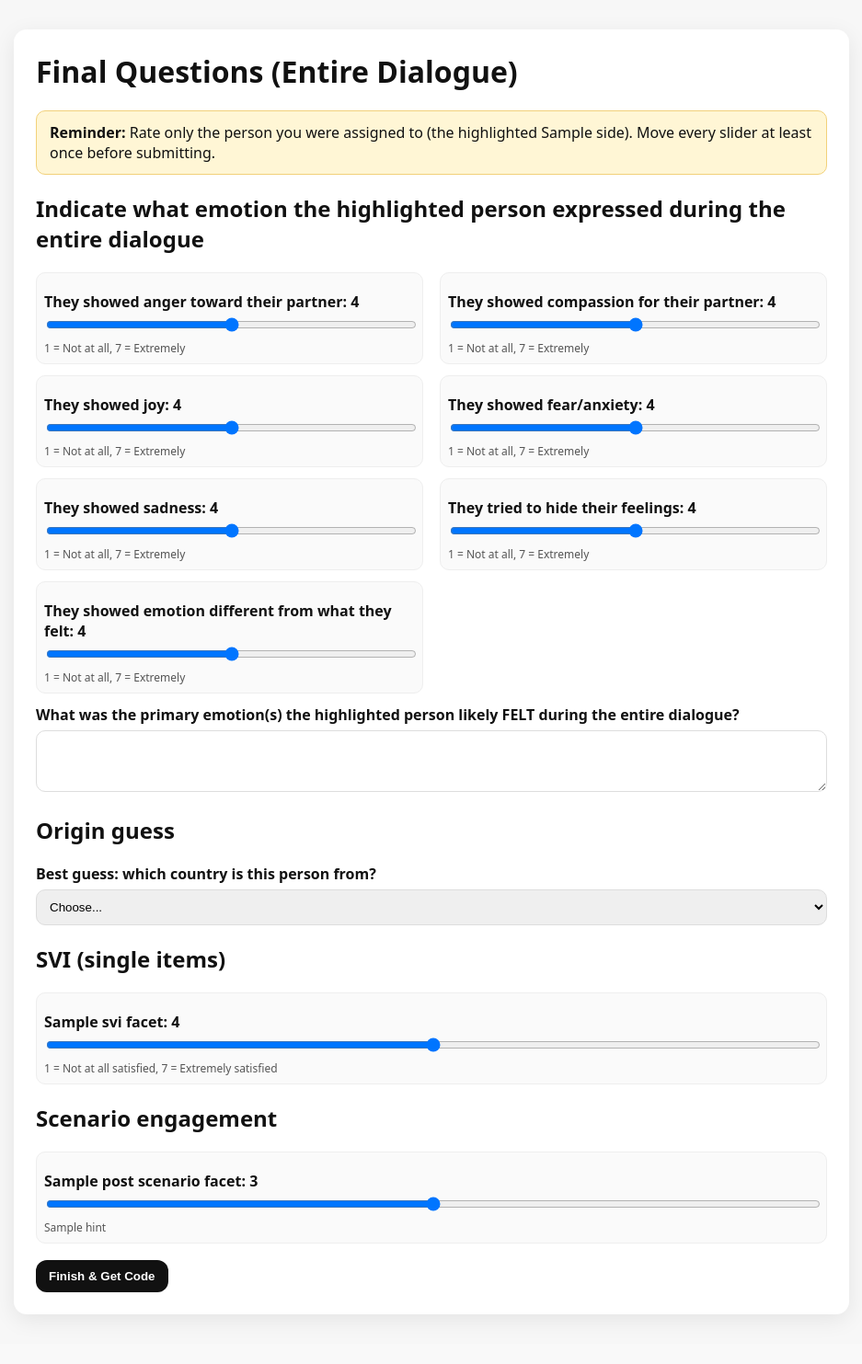
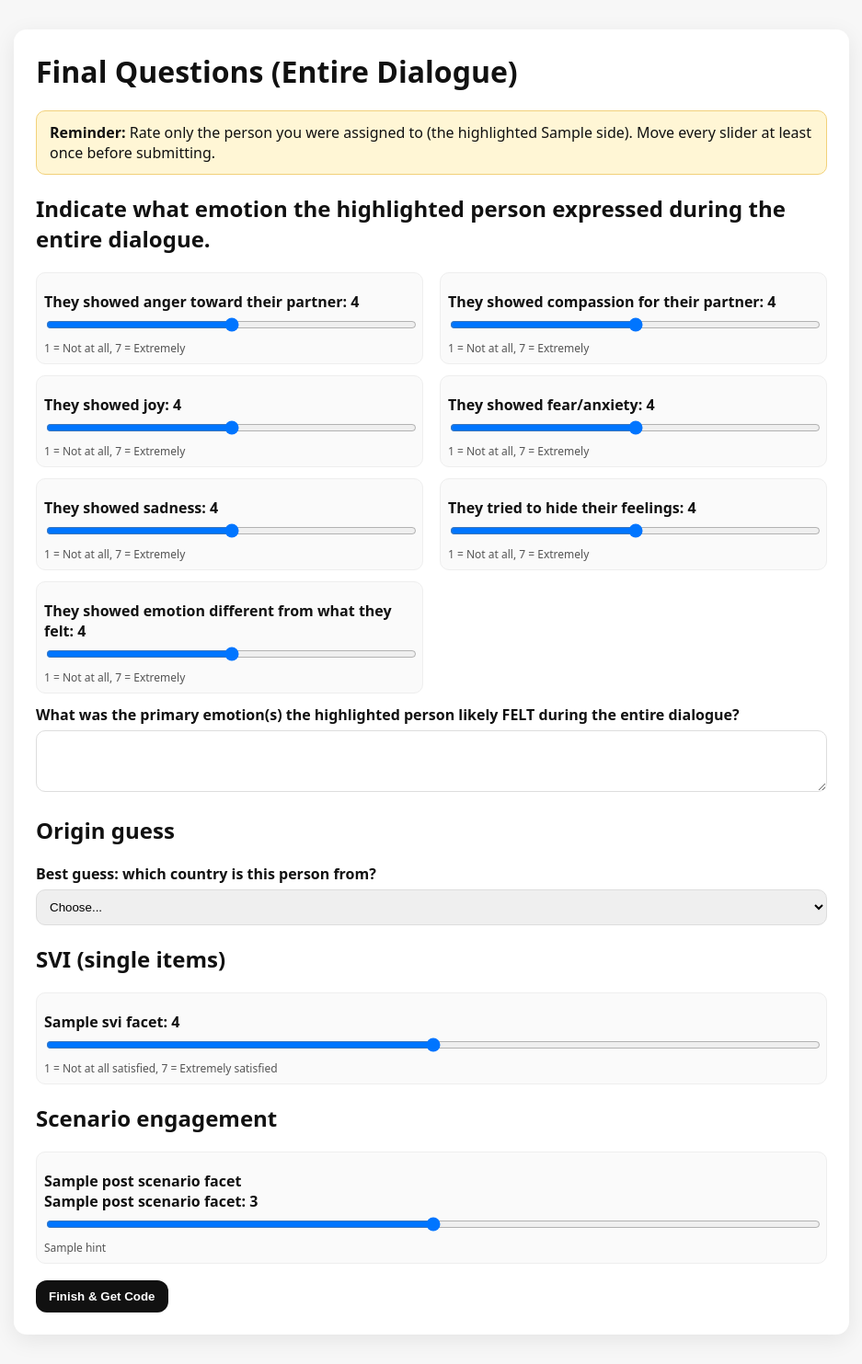
Before and after one commit to janthonyhale/flask_annotation, a Flask app: template templates/post.html in a window 1280 px wide. Shown: the whole page at 92% size, without its empty margins (171-1108 px from the left). Before the commit the page ends 1434 px from the top, so only its background shows below. Run offline with Flask 3, Linux system fonts and the light colour scheme; the template is opened without the code that fills it: most values are stand-ins (such as "Sample title", 1, 10 or a date in 2020).

Commit message:
Add ?lang=en|cn toggle for English and Simplified Chinese UI

```diff
--- a/app.py
+++ b/app.py
@@ -166,6 +166,17 @@ SVI_FACETS = [
     ("svi_process", "How satisfied was the person with the fairness of the process?"),
     ("svi_self", "How satisfied was the person with how they represented themselves?"),
 ]
+
+POST_SCENARIO_FACETS = {
+    "en": [
+        ("emotional_authenticity", "Question 1 — Emotional Authenticity", "To what extent did this participant appear to be genuinely experiencing the emotions they expressed, rather than simply performing what the situation seemed to call for?", "1 — Clearly performing / going through the motions 2 — Mostly surface-level, occasional glimpses of genuine feeling 3 — Uncertain / mixed signals 4 — Mostly genuine, minor signs of performance 5 — Clearly experiencing real emotion throughout"),
+        ("situational_absorption", "Question 2 — Situational Absorption", "How absorbed did this participant appear to be in the negotiation scenario itself — reacting to what was actually happening in the conversation rather than to the task of doing a role play?", "1 — Clearly detached — responses feel scripted or generic, not reactive 2 — Mostly detached, occasional moments of real reactivity 3 — Uncertain / inconsistent 4 — Mostly absorbed, minor breaks in immersion 5 — Fully absorbed — responses are spontaneous and clearly driven by the unfolding situation"),
+    ],
+    "cn": [
+        ("emotional_authenticity", "问题 1 — 情绪真实性", "这位参与者表现出的情绪有多像真情流露，而不是为了配合场景在表演？", "1 — 明显在表演/走过场 2 — 大多只是表面反应，偶尔像是真情流露 3 — 难以判断/表现不一致 4 — 大多是真情流露，略有表演痕迹 5 — 全程明显是真情流露"),
+        ("situational_absorption", "问题 2 — 情境投入度", "这位参与者看起来有多投入谈判本身，也就是在回应对话中实际发生的事，而不是只是在完成角色扮演任务？", "1 — 明显未投入情境——回答像是照稿或套话，不太像即时反应 2 — 大多未投入情境，偶尔有真实反应 3 — 难以判断/前后不一致 4 — 大多投入，偶尔脱离情境 5 — 完全投入——反应自然，明显跟着情境发展而变化"),
+    ],
+}
 
 REGIONS = [
     "Afghanistan",
@@ -395,6 +406,13 @@ def create_app():
     app = Flask(__name__)
     app.secret_key = os.environ.get("FLASK_SECRET_KEY", "dev_secret_change_me")
 
+    def get_lang() -> str:
+        q_lang = request.args.get("lang", "").strip().lower()
+        if q_lang in {"en", "cn"}:
+            session["lang"] = q_lang
+            return q_lang
+        return session.get("lang", "en")
+
     os.makedirs(DATA_DIR, exist_ok=True)
     init_db()
 
@@ -402,6 +420,7 @@ def create_app():
     def load_db():
         g.db = sqlite3.connect(DB_PATH)
         g.db.row_factory = sqlite3.Row
+        get_lang()
 
     @app.teardown_request
     def close_db(exc):
@@ -413,7 +432,7 @@ def create_app():
     def index():
         prefill_id = request.args.get("id", "").strip()
         t_value = request.args.get("t", "").strip()
-        return render_template("index.html", prefill_id=prefill_id, t_value=t_value)
+        return render_template("index.html", prefill_id=prefill_id, t_value=t_value, lang=get_lang())
 
     @app.post("/start")
     def start():
@@ -434,6 +453,7 @@ def create_app():
                 ),
                 prefill_id=participant_id,
                 t_value=request.form.get("t", "").strip(),
+                lang=get_lang(),
             )
 
         assignment, target_side = choose_video_assignment(g.db, participant_id, video_pool, t_minutes)
@@ -697,6 +717,8 @@ def create_app():
             us_states=US_STATES,
             china_provinces=CHINA_PROVINCES,
             svi_facets=SVI_FACETS,
+            post_scenario_facets=POST_SCENARIO_FACETS[get_lang()],
+            lang=get_lang(),
             target_side=session["target_side"],
         )
 
@@ -727,6 +749,12 @@ def create_app():
 
         moved_svi_ok = all(request.form.get(f"touch_{key}") == "1" for key, _ in SVI_FACETS)
 
+        post_scenario = {}
+        for key, _title, _label, _hint in POST_SCENARIO_FACETS[get_lang()]:
+            post_scenario[key] = request.form.get(key, "").strip()
+
+        moved_post_scenario_ok = all(request.form.get(f"touch_{key}") == "1" for key, _, _, _ in POST_SCENARIO_FACETS[get_lang()])
+
         origin_region = request.form.get("origin_region", "").strip()
         origin_state = request.form.get("origin_state", "").strip()
         origin_province = request.form.get("origin_province", "").strip()
@@ -739,8 +767,10 @@ def create_app():
                 us_states=US_STATES,
                 china_provinces=CHINA_PROVINCES,
                 svi_facets=SVI_FACETS,
+                post_scenario_facets=POST_SCENARIO_FACETS[get_lang()],
+                lang=get_lang(),
                 target_side=session["target_side"],
-                error="Please select a U.S. state.",
+                error=("请选择一个美国州。" if get_lang() == "cn" else "Please select a U.S. state."),
             )
 
         if origin_region == "China" and not origin_province:
@@ -751,8 +781,10 @@ def create_app():
                 us_states=US_STATES,
                 china_provinces=CHINA_PROVINCES,
                 svi_facets=SVI_FACETS,
+                post_scenario_facets=POST_SCENARIO_FACETS[get_lang()],
+                lang=get_lang(),
                 target_side=session["target_side"],
-                error="Please select a Chinese province.",
+                error=("请选择一个中国省份。" if get_lang() == "cn" else "Please select a Chinese province."),
             )
 
         origin_detail = origin_state if origin_region == "United States" else (origin_province if origin_region == "China" else "")
@@ -770,6 +802,8 @@ def create_app():
             or not moved_overall_ok
             or any(svi[k] == "" for k, _ in SVI_FACETS)
             or not moved_svi_ok
+            or any(post_scenario[k] == "" for k, _, _, _ in POST_SCENARIO_FACETS[get_lang()])
+            or not moved_post_scenario_ok
         ):
             return render_template(
                 "post.html",
@@ -778,8 +812,10 @@ def create_app():
                 us_states=US_STATES,
                 china_provinces=CHINA_PROVINCES,
                 svi_facets=SVI_FACETS,
+                post_scenario_facets=POST_SCENARIO_FACETS[get_lang()],
+                lang=get_lang(),
                 target_side=session["target_side"],
-                error="Please answer all final questions and interact with every slider at least once.",
+                error=("请回答所有最终问题，并至少拖动每个滑块一次。" if get_lang() == "cn" else "Please answer all final questions and interact with every slider at least once."),
             )
 
         payload = {
@@ -787,6 +823,7 @@ def create_app():
             "felt_primary_overall": felt_primary_overall,
             "origin_guess": origin_guess,
             "svi": svi,
+            "post_scenario": post_scenario,
         }
 
         completion_code = make_completion_code(session["participant_id"])
--- a/templates/post.html
+++ b/templates/post.html
@@ -2,16 +2,16 @@
 <html>
 <head>
   <meta charset="utf-8">
-  <title>Final Questions</title>
+  <title>{{ "最后的问题（整个对话）" if lang == "cn" else "Final Questions" }}</title>
   <link rel="stylesheet" href="{{ url_for('static', filename='css/app.css') }}">
 </head>
 <body>
   <div class="container">
-    <h1>Final Questions (Entire Dialogue)</h1>
+    <h1>{{ "最后的问题（整个对话）" if lang == "cn" else "Final Questions (Entire Dialogue)" }}</h1>
 
     <div class="instructions">
-      <strong>Reminder:</strong> Rate only the person you were assigned to (the highlighted {{ target_side }} side).
-      Move every slider at least once before submitting.
+      <strong>{{ "提醒：" if lang == "cn" else "Reminder:" }}</strong> {{ "只评定指定人物（红框中的一侧）。" if lang == "cn" else "Rate only the person you were assigned to (the highlighted " ~ target_side ~ " side)." }}
+      {{ "提交前，每个滑块都请至少拖动一次。" if lang == "cn" else "Move every slider at least once before submitting." }}
     </div>
 
     {% if error %}
@@ -19,7 +19,7 @@
     {% endif %}
 
     <form method="post" id="postForm">
-      <h2>Indicate what emotion the highlighted person expressed during the entire dialogue</h2>
+      <h2>{{ "请判断红框中的人在整个对话中表现出的情绪。" if lang == "cn" else "Indicate what emotion the highlighted person expressed during the entire dialogue." }}</h2>
 
       <div class="slider-grid">
         {% set self_qs = [
@@ -50,19 +50,19 @@
                 required></textarea>
 
 
-      <h2>Origin guess</h2>
-      <label>Best guess: which country is this person from?</label>
+      <h2>{{ "来源地猜测" if lang == "cn" else "Origin guess" }}</h2>
+      <label>{{ "请尽量猜测：这个人来自哪个国家？" if lang == "cn" else "Best guess: which country is this person from?" }}</label>
       <select name="origin_region" id="origin_region" required>
-        <option value="" selected disabled>Choose...</option>
+        <option value="" selected disabled>{{ "请选择..." if lang == "cn" else "Choose..." }}</option>
         {% for r in regions %}
           <option value="{{ r }}">{{ r }}</option>
         {% endfor %}
       </select>
 
       <div id="originStateWrap" style="display:none;">
-        <label>If United States, which state?</label>
+        <label>{{ "如果是美国，来自哪个州？" if lang == "cn" else "If United States, which state?" }}</label>
         <select name="origin_state" id="origin_state">
-          <option value="" selected disabled>Choose...</option>
+          <option value="" selected disabled>{{ "请选择..." if lang == "cn" else "Choose..." }}</option>
           {% for s in us_states %}
             <option value="{{ s }}">{{ s }}</option>
           {% endfor %}
@@ -70,9 +70,9 @@
       </div>
 
       <div id="originProvinceWrap" style="display:none;">
-        <label>If China, which province?</label>
+        <label>{{ "如果是中国，来自哪个省份？" if lang == "cn" else "If China, which province?" }}</label>
         <select name="origin_province" id="origin_province">
-          <option value="" selected disabled>Choose...</option>
+          <option value="" selected disabled>{{ "请选择..." if lang == "cn" else "Choose..." }}</option>
           {% for p in china_provinces %}
             <option value="{{ p }}">{{ p }}</option>
           {% endfor %}
@@ -86,14 +86,14 @@
           <input id="{{ key }}" type="range" min="1" max="7" step="1" value="4"
                  name="{{ key }}" class="rating-slider" data-value-id="val_{{ key }}" data-touch-id="touch_{{ key }}" required>
           <input type="hidden" id="touch_{{ key }}" name="touch_{{ key }}" value="0">
-          <div class="hint">1 = Not at all satisfied, 7 = Extremely satisfied</div>
+          <div class="hint">{{ "1 = 完全不满意，7 = 非常满意" if lang == "cn" else "1 = Not at all satisfied, 7 = Extremely satisfied" }}</div>
         </div>
       {% endfor %}
 
       <h2>Scenario engagement</h2>
-      {% for key, label, hint in post_scenario_facets %}
+      {% for key, title, label, hint in post_scenario_facets %}
         <div class="q slider-q">
-          <label for="{{ key }}">{{ label }}: <span id="val_{{ key }}">3</span></label>
+          <label for="{{ key }}"><strong>{{ title }}</strong><br>{{ label }}: <span id="val_{{ key }}">3</span></label>
           <input id="{{ key }}" type="range" min="1" max="5" step="1" value="3"
                  name="{{ key }}" class="rating-slider" data-value-id="val_{{ key }}" data-touch-id="touch_{{ key }}" required>
           <input type="hidden" id="touch_{{ key }}" name="touch_{{ key }}" value="0">
@@ -101,7 +101,7 @@
         </div>
       {% endfor %}
 
-      <button class="btn" type="submit">Finish & Get Code</button>
+      <button class="btn" type="submit">{{ "完成并获取代码" if lang == "cn" else "Finish & Get Code" }}</button>
     </form>
   </div>
 
@@ -131,7 +131,7 @@
     form.addEventListener('submit', (ev) => {
       if (!allMoved()) {
         ev.preventDefault();
-        alert('Please interact with every slider at least once before submitting.');
+        alert('{{ "提交前，请至少拖动每个滑块一次。" if lang == "cn" else "Please interact with every slider at least once before submitting." }}');
       }
     });
 
```
Also changed, not shown: templates/index.html (+4 -6 lines).
